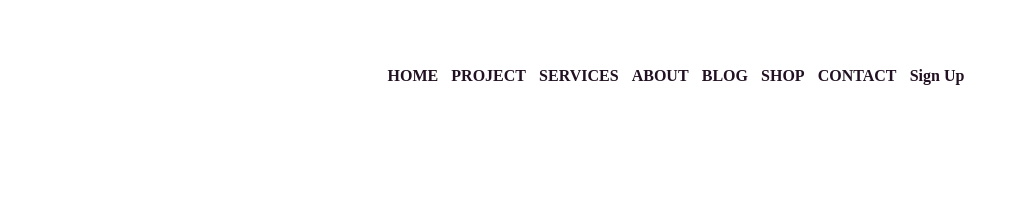
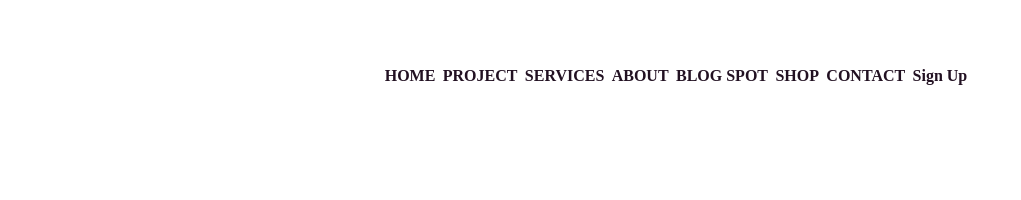
Before and after one commit to AzizImastara/Decbase, a plain HTML site: page indexv1.html in a window 1280 px wide. Shown: the top 200 px of the page, 259-1280 px from the left. Drawn offline with Linux system fonts and the light colour scheme.

Commit message:
Push Training

```diff
--- a/indexv1.html
+++ b/indexv1.html
@@ -15,7 +15,7 @@
                 <li><a href="#">PROJECT</a></li>
                 <li><a href="#">SERVICES</a></li>
                 <li><a href="#">ABOUT</a></li>
-                <li><a href="#">BLOG</a></li>
+                <li><a href="#">BLOG SPOT</a></li>
                 <li><a href="#">SHOP</a></li>
                 <li><a href="#">CONTACT</a></li>
                 <li><a href="#">Sign Up</a></li>
```
